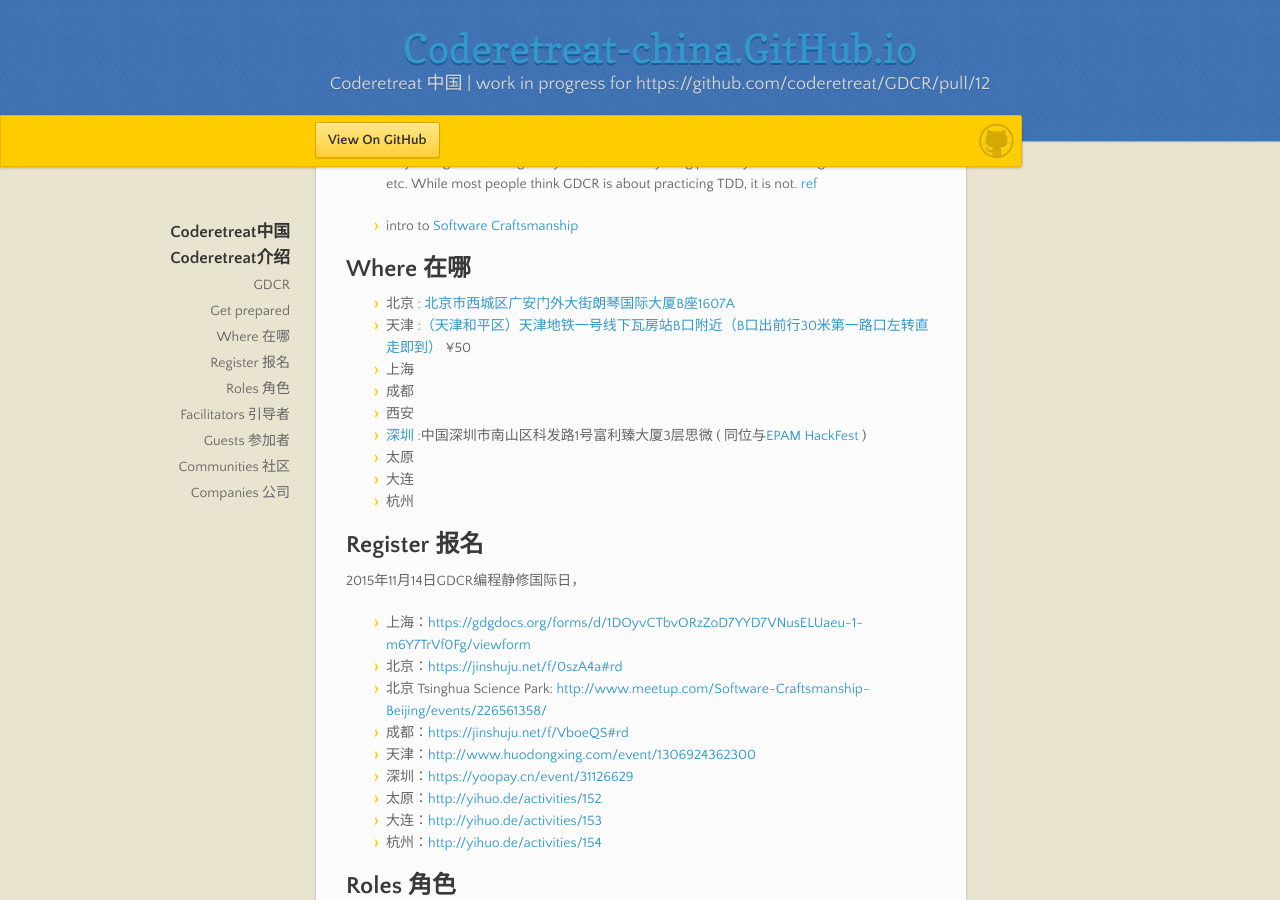
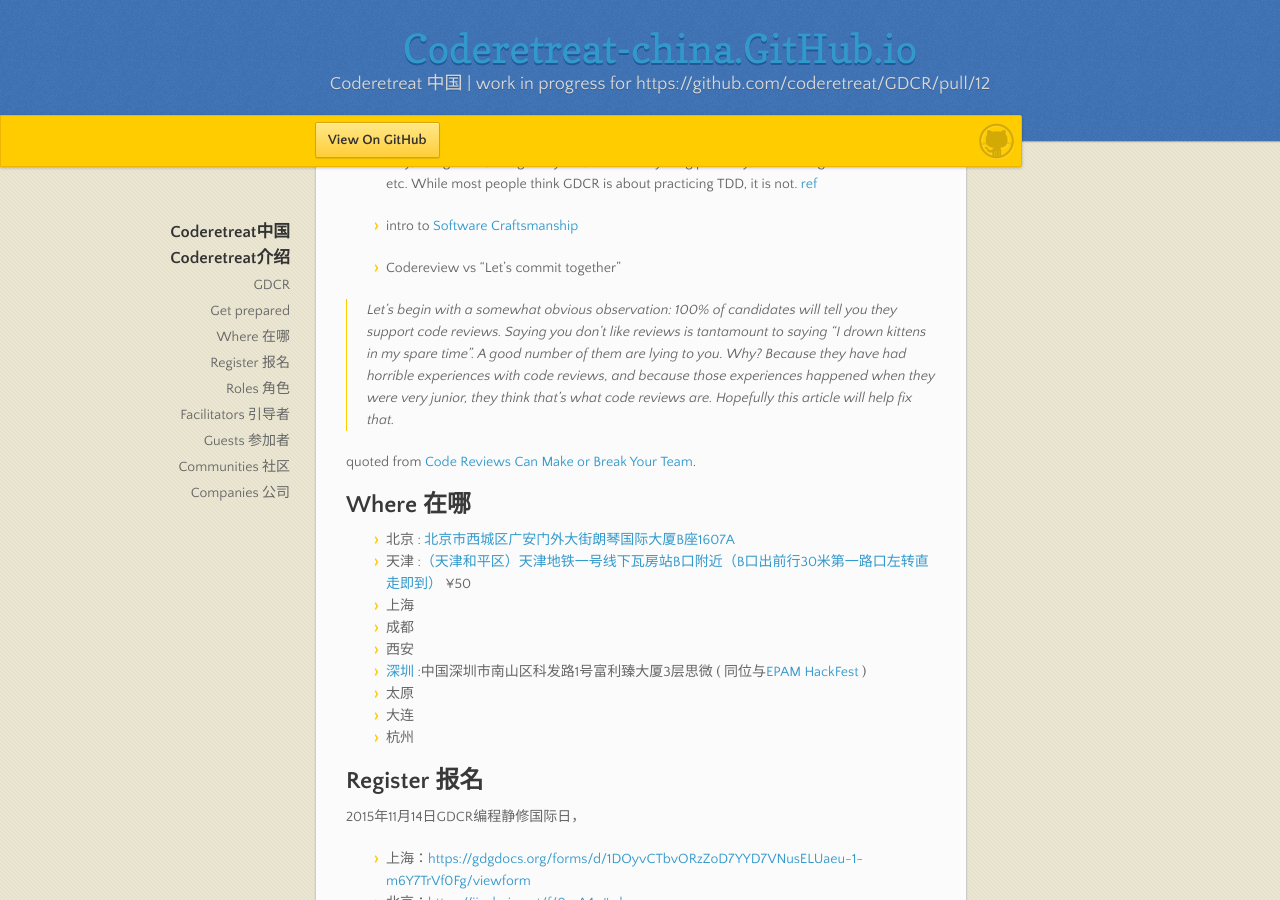
Before and after one commit to coderetreat-china/coderetreat-china.github.io, a Jekyll site: the page built from index.md, in a window 1280 px wide and 900 px high, scrolled down 983 px. Built offline with Jekyll 4.4.1, drawn with Linux system fonts in a browser that asks for light colours; nearby versions of some CDN libraries.

Commit message:
Code Reviews Can Make or Break Your Team

```diff
--- a/index.md
+++ b/index.md
@@ -31,6 +31,14 @@ name everything precisely, avoid using the mouse at all etc.
 While most people think GDCR is about practicing TDD, it is not. [ref](http://www.alexbolboaca.ro/wordpress/articles/how-to-organize-a-code-retreat)
 
 - intro to [Software Craftsmanship](http://www.slideshare.net/alexboly/introduction-to-software-craftsmanship)
+
+- Codereview vs "Let's commit together"
+
+> Let’s begin with a somewhat obvious observation: 100% of candidates will tell you they support code reviews. Saying you don’t like reviews is tantamount to saying “I drown kittens in my spare time”. A good number of them are lying to you. Why? Because they have had horrible experiences with code reviews, and because those experiences happened when they were very junior, they think that’s what code reviews are. Hopefully this article will help fix that.
+
+quoted from [Code Reviews Can Make or Break Your Team](https://medium.com/swlh/code-reviews-can-make-or-break-your-team-a3cfdcc15de1).
+
+
 
 ## Where 在哪
 
```
